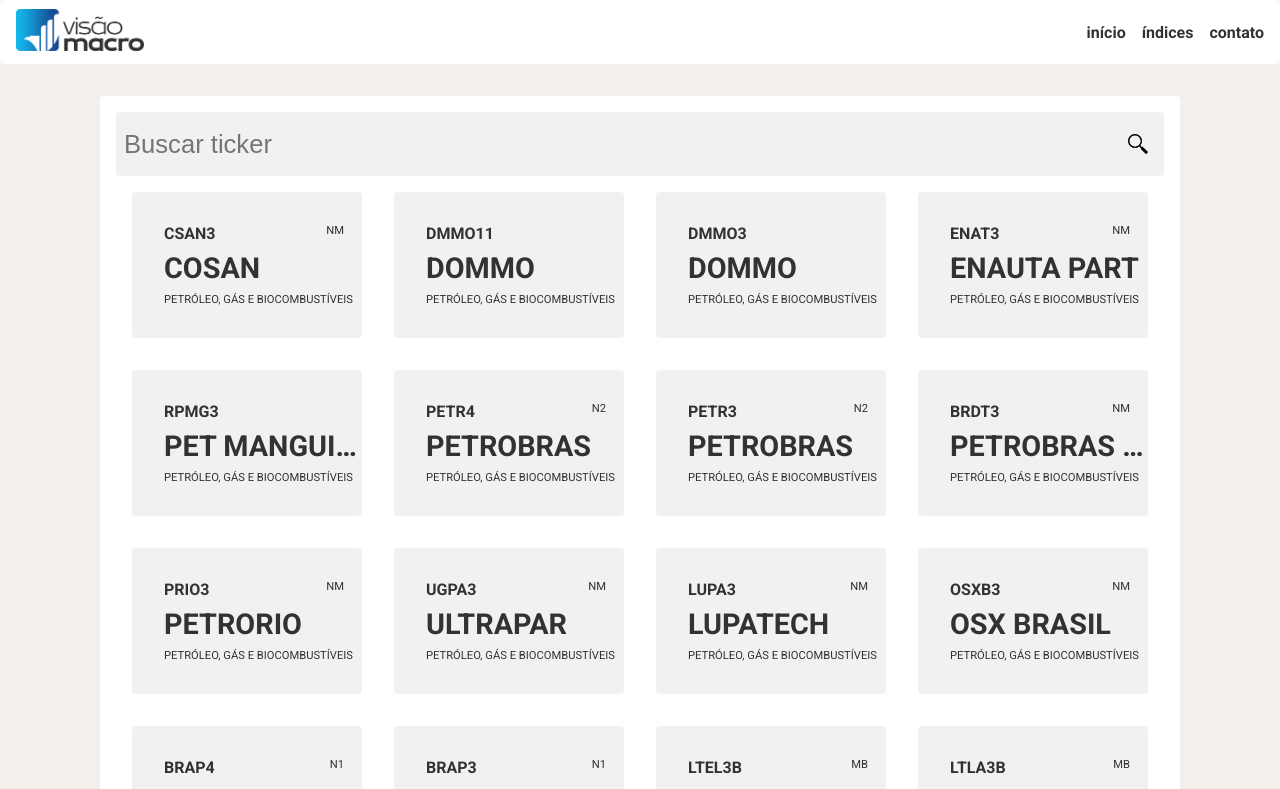
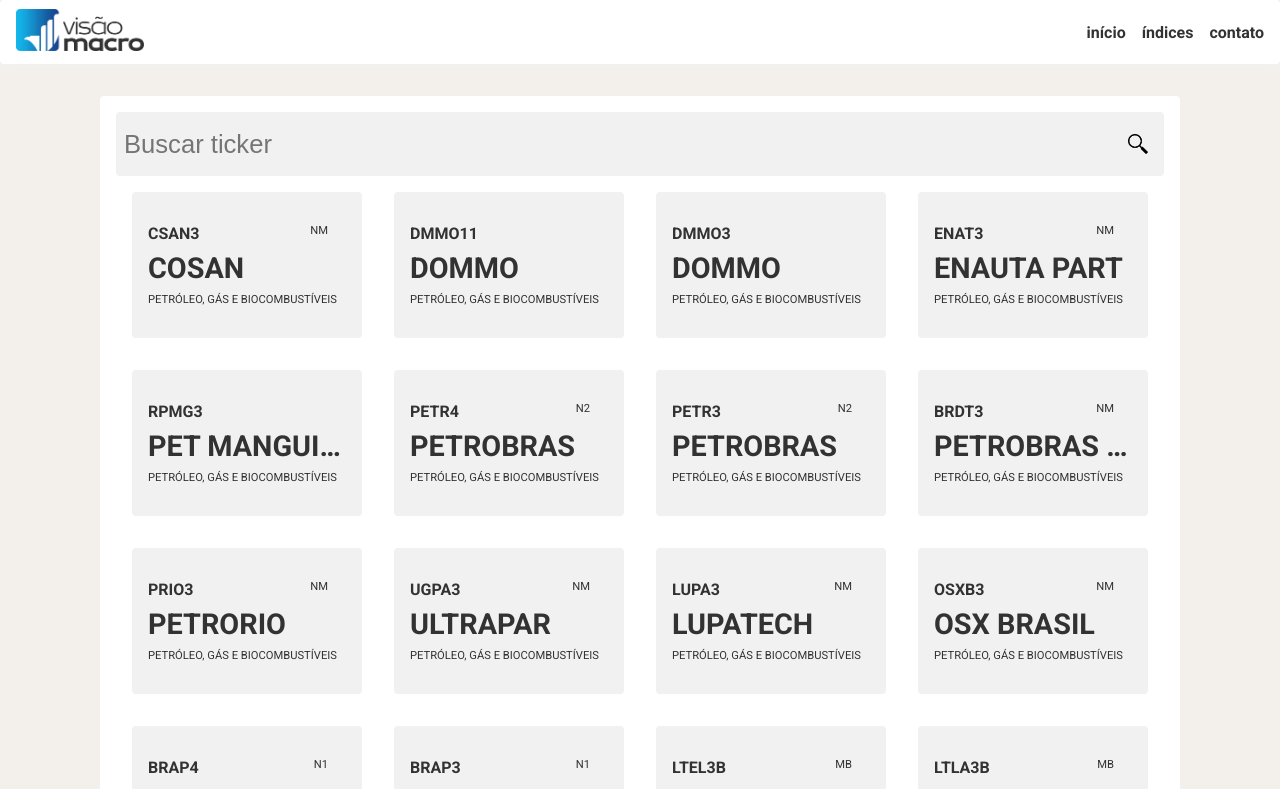
Before and after one commit to andrestanlley/sINVEST, a React (Vite) app in the folder src/front/: page /indices in a window 1280 px wide. Shown: the top 789 px of the page. Built offline with nearby package versions, Linux system fonts and the light colour scheme.

Commit message:
Padding corrigido

```diff
--- a/src/front/src/components/SearchTickers/ticker.css
+++ b/src/front/src/components/SearchTickers/ticker.css
@@ -1,7 +1,8 @@
 .card{
+    margin: 0;
     display: grid;
     background: var(--cinza);
-    padding: 2rem;
+    padding: 2rem 1rem;
     margin: 1rem;
     border-radius: 4px;
     cursor: pointer;
```
Also changed, not shown: src/front/dist/index.html, 2 other files (tests, documents, lock files or other folders).
